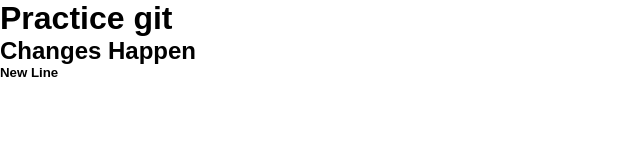
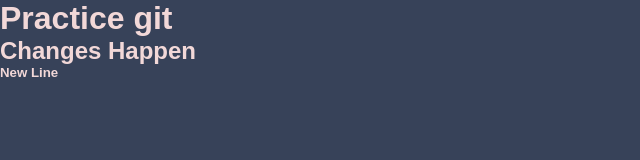
Before and after one commit to Amacode21/Git-Tutorial, a plain HTML site: page index.html in a window 1280 px wide. Shown: the whole page, without its empty margins (0-640 px from the left). Drawn offline with Linux system fonts and the light colour scheme.

Commit message:
Fix semicolon

```diff
--- a/index.html
+++ b/index.html
@@ -10,9 +10,9 @@
         padding: 0;
         margin: 0;
       }
-      body{
-        background-color:#374259,
-        color:#F2D8D8;
+      body {
+        background-color: #374259;
+        color: #f2d8d8;
       }
     </style>
   </head>
```
